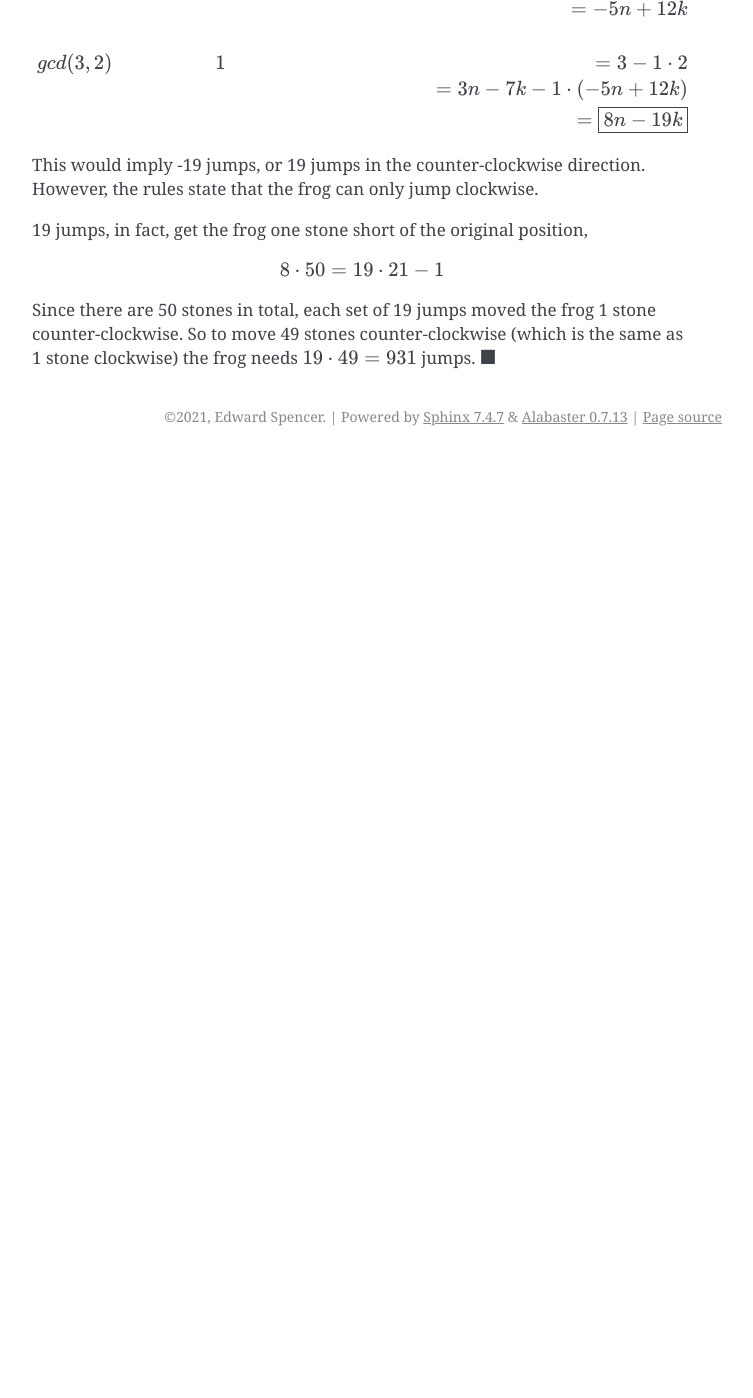
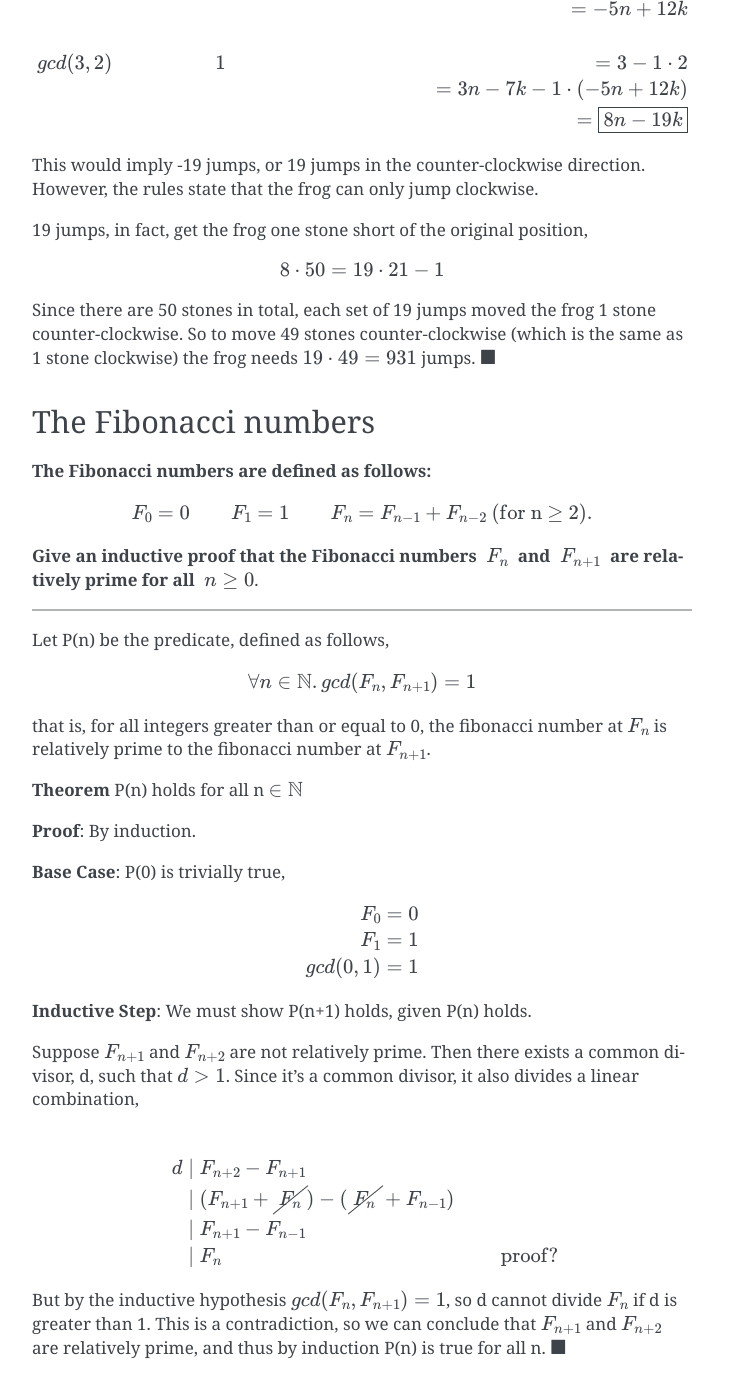
Before and after one commit to edi-spaghetti/mathematical-, a Sphinx documentation site: the page built from source/recitations/greatest_common_divisor.rst, in a window 1280 px wide and 1400 px high, scrolled down 1465 px. Shown: the whole window, without its empty margins (388-1141 px from the left). Built offline with Sphinx 7.4.7, drawn with Linux system fonts in a browser that asks for light colours; before the commit the page ends 1921 px from its top, so only the background shows below that; some of the changed text lies outside the part shown.

Commit message:
Recitation 4 problem 2

```diff
--- a/source/recitations/greatest_common_divisor.rst
+++ b/source/recitations/greatest_common_divisor.rst
@@ -103,3 +103,65 @@ However, the rules state that the frog can only jump clockwise.
 Since there are 50 stones in total, each set of 19 jumps moved the frog 1 stone counter-clockwise.
 So to move 49 stones counter-clockwise (which is the same as 1 stone clockwise) the frog needs :math:`19 \cdot 49 = 931` jumps.
 :math:`\blacksquare`
+
+The Fibonacci numbers
+---------------------
+
+**The Fibonacci numbers are defined as follows:**
+
+.. math::
+
+	F_0 = 0 \qquad F_1 = 1 \qquad F_n = F_{n−1} + F_{n−2} \text{ (for n ≥ 2).}
+
+**Give an inductive proof that the Fibonacci numbers** :math:`\ F_n\ ` **and** :math:`\ F_{n+1}\ ` **are relatively prime for all** :math:`\ n \ge 0`.
+
+.. raw:: html
+
+	<hr>
+
+Let P(n) be the predicate, defined as follows,
+
+.. math::
+
+	\forall n \in \Bbb N. gcd(F_n, F_{n+1}) = 1
+
+that is, for all integers greater than or equal to 0, the fibonacci number at :math:`F_n` is relatively prime to the fibonacci number at :math:`F_{n+1}`.
+
+**Theorem** P(n) holds for all n :math:`\in \Bbb N`
+
+**Proof**: By induction.
+
+**Base Case**: P(0) is trivially true,
+
+.. math::
+
+	F_0 = 0
+
+	F_1 = 1
+
+	gcd(0, 1) = 1
+
+**Inductive Step**: We must show P(n+1) holds, given P(n) holds.
+
+Suppose :math:`F_{n+1}` and :math:`F_{n+2}` are not relatively prime.
+Then there exists a common divisor, d, such that :math:`d > 1`.
+Since it's a common divisor, it also divides a linear combination,
+
+.. math::
+
+	\begin{aligned}
+
+	d & \mid F_{n+2} - F_{n+1}
+
+	& \mid (F_{n+1} + \cancel{F_n}) - (\cancel{F_n} + F_{n-1})
+
+	& \mid F_{n+1} - F_{n-1}
+
+	& \mid F_n \qquad && \text{ proof?}
+
+	\end{aligned}
+
+But by the inductive hypothesis :math:`gcd(F_n, F_{n+1}) = 1`, so d cannot divide :math:`F_n` if d is greater than 1.
+This is a contradiction, so we can conclude that :math:`F_{n+1}` and :math:`F_{n+2}` are relatively prime,
+and thus by induction P(n) is true for all n.
+:math:`\blacksquare`
```
